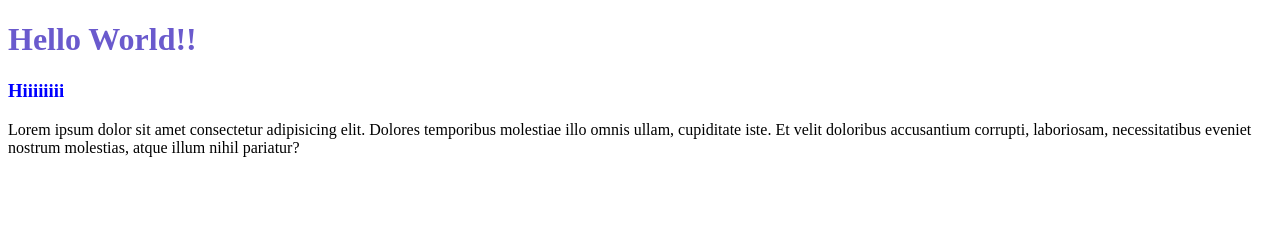
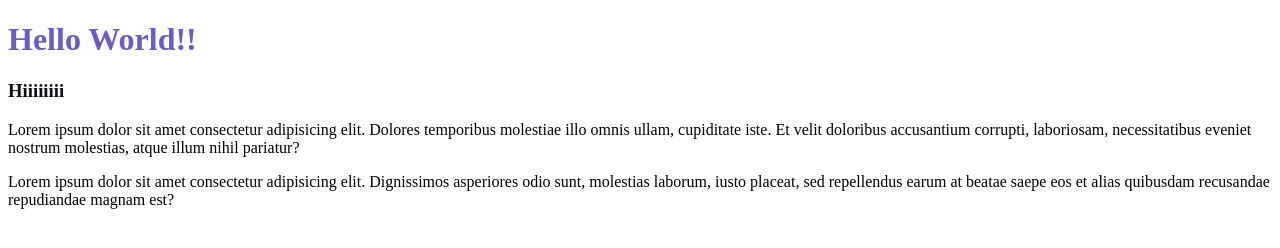
Before and after one commit to kaitlinchoffmann/Spring2024WDP, a plain HTML site: page index.html in a window 1280 px wide. Drawn offline with Linux system fonts and the light colour scheme.

Commit message:
Add text

```diff
--- a/index.html
+++ b/index.html
@@ -12,5 +12,8 @@
   <p>
     Lorem ipsum dolor sit amet consectetur adipisicing elit. Dolores temporibus molestiae illo omnis ullam, cupiditate iste. Et velit doloribus accusantium corrupti, laboriosam, necessitatibus eveniet nostrum molestias, atque illum nihil pariatur?
   </p>
+  <p>
+    Lorem ipsum dolor sit amet consectetur adipisicing elit. Dignissimos asperiores odio sunt, molestias laborum, iusto placeat, sed repellendus earum at beatae saepe eos et alias quibusdam recusandae repudiandae magnam est?
+  </p>
 </body>
 </html>
--- a/style.css
+++ b/style.css
@@ -2,4 +2,4 @@ h1 {
   color: slateblue;
 }
 
-h3 { color: blue;}
+h3 { color: rgb(14, 14, 20);}
```
